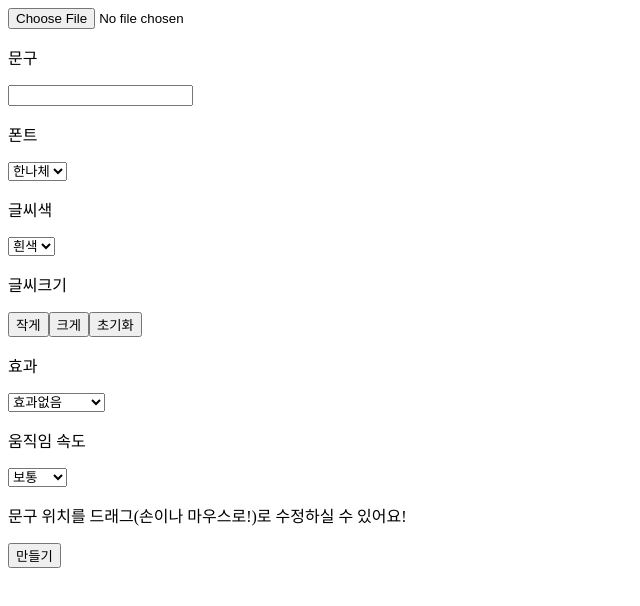
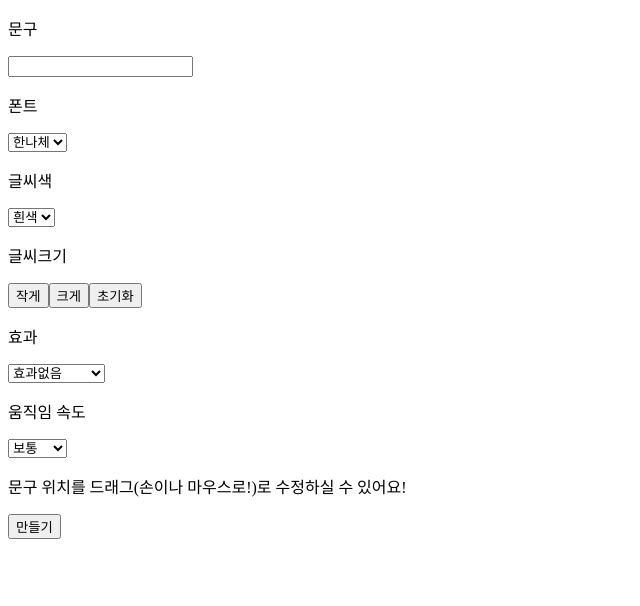
Before and after one commit to DragooCho/jjalbang_create_custom, a React (Create React App) app: page / in a window 1280 px wide. Shown: the top 606 px of the page, without its empty margins (0-640 px from the left). Built offline with nearby package versions, Linux system fonts and the light colour scheme.

Commit message:
html 골격구현

```diff
--- a/package.json
+++ b/package.json
@@ -6,6 +6,7 @@
     "@testing-library/jest-dom": "^5.11.9",
     "@testing-library/react": "^11.2.5",
     "@testing-library/user-event": "^12.7.3",
+    "antd": "^4.12.3",
     "react": "^17.0.1",
     "react-dom": "^17.0.1",
     "react-scripts": "4.0.3",
--- a/src/App.js
+++ b/src/App.js
@@ -1,4 +1,5 @@
 import React from "react";
+import Preview from "../src/Utility/preview";
 
 function App() {
   const greetings = (e) => {
@@ -9,8 +10,7 @@ function App() {
   return (
     <div>
       <form>
-        <input type="file" id="file" accept="image/*" />
-        {/* 이미지 구간 */}
+        <Preview />
 
         <p>문구</p>
         <input type="text" id="Text input" />
--- /dev/null
+++ b/src/Utility/preview.js
@@ -0,0 +1,7 @@
+import React, { useRef, useCallback } from "react";
+
+const Preview = () => {
+  return <div></div>;
+};
+
+export default Preview;
```
Also changed, not shown: 1 other file (tests, documents, lock files or other folders).
